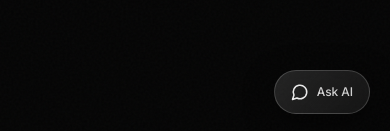
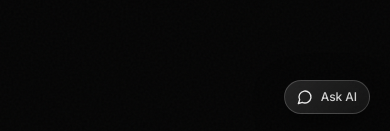
Before and after one commit to nirmal141/nirmal-aiswe, a Next.js app: page / in a window 390 px wide. Shown: the part 710-841 px from the top of the page. Built offline with nearby package versions, Linux system fonts and the light colour scheme.

Commit message:
responsiveness changes

```diff
--- a/src/components/sections/MinimalHero.tsx
+++ b/src/components/sections/MinimalHero.tsx
@@ -74,7 +74,7 @@ export default function MinimalHero() {
           initial={{ opacity: 0, y: -20 }}
           animate={{ opacity: 1, y: 0 }}
           transition={{ duration: 1, delay: 1 }}
-          className="absolute top-8 left-8 md:top-12 md:left-12 flex flex-col gap-1"
+          className="absolute top-28 left-8 md:top-12 md:left-12 flex flex-col gap-1"
         >
           <span className="text-[10px] md:text-xs font-mono tracking-[0.2em] text-neutral-500 uppercase">Role</span>
           <span className="text-xs md:text-sm font-light text-neutral-300 tracking-wide">Software Engineer</span>
@@ -84,7 +84,7 @@ export default function MinimalHero() {
           initial={{ opacity: 0, y: -20 }}
           animate={{ opacity: 1, y: 0 }}
           transition={{ duration: 1, delay: 1.2 }}
-          className="absolute top-8 right-8 md:top-12 md:right-12 flex flex-col gap-1 text-right"
+          className="absolute top-28 right-8 md:top-12 md:right-12 flex flex-col gap-1 text-right"
         >
           <span className="text-[10px] md:text-xs font-mono tracking-[0.2em] text-neutral-500 uppercase">Based In</span>
           <span className="text-xs md:text-sm font-light text-neutral-300 tracking-wide">New York, NY</span>
--- a/src/components/ui/ChatBot.tsx
+++ b/src/components/ui/ChatBot.tsx
@@ -232,7 +232,7 @@ export default function ChatBot() {
               exit={{ scale: 0, opacity: 0 }}
               whileTap={{ scale: 0.92 }}
               onClick={() => setIsOpen(true)}
-              className="fixed bottom-5 right-5 z-50 flex items-center gap-2 px-4 py-3 rounded-full shadow-2xl"
+              className="fixed bottom-5 right-5 z-50 flex items-center gap-2 px-3 py-2 rounded-full shadow-2xl"
               style={{
                 background: 'linear-gradient(135deg, rgba(255,255,255,0.12) 0%, rgba(255,255,255,0.06) 100%)',
                 backdropFilter: 'blur(24px)',
@@ -241,7 +241,7 @@ export default function ChatBot() {
                 boxShadow: '0 8px 32px rgba(0,0,0,0.4)',
               }}
             >
-              <MessageCircle size={18} className="text-white/90" />
+              <MessageCircle size={16} className="text-white/90" />
               <span className="text-xs font-medium text-white/80">Ask AI</span>
             </motion.button>
           )}
```
